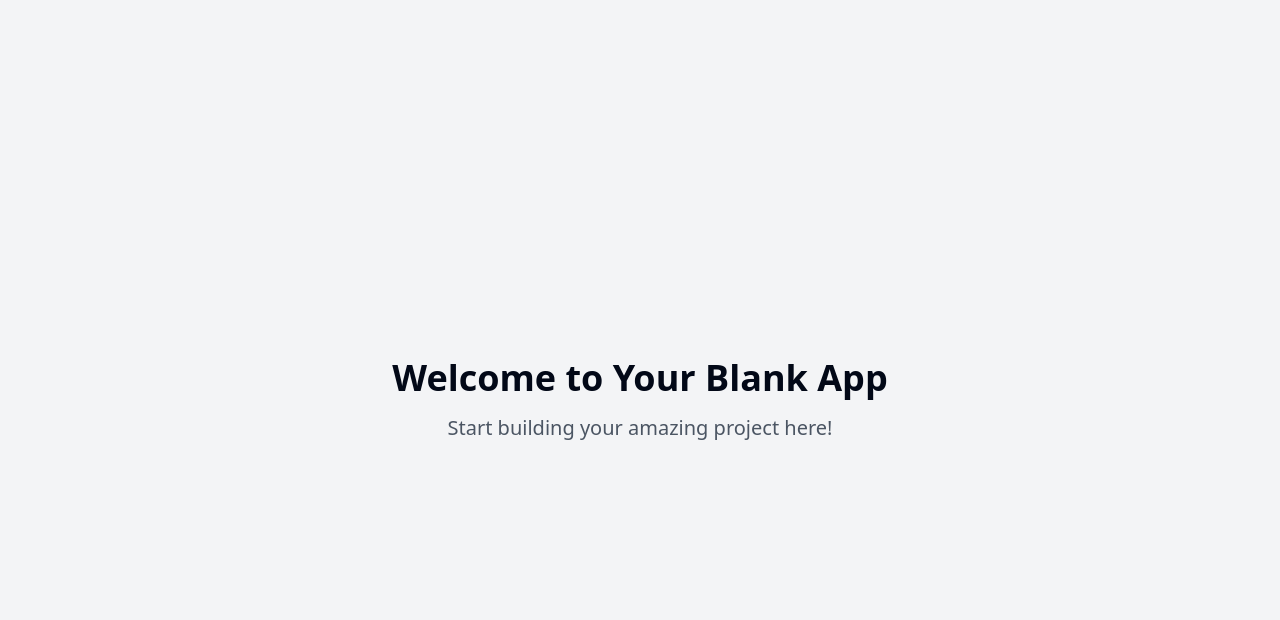
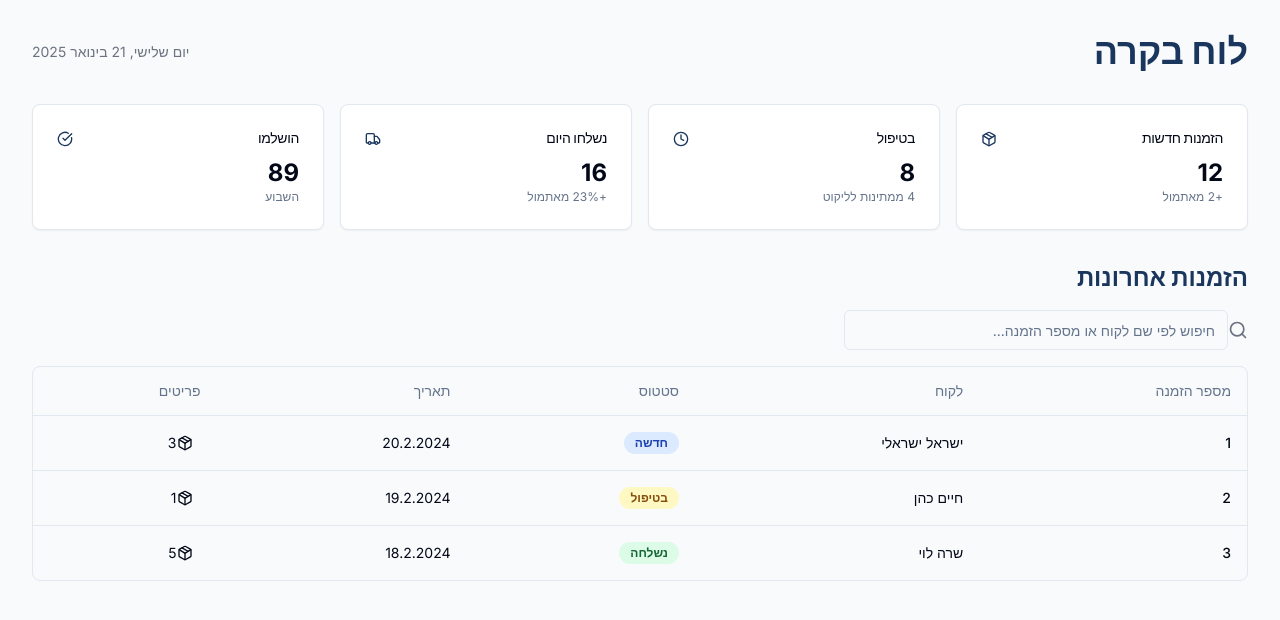
Before and after one commit to Dvir-B/swiftpick-delivery-app, a React (Vite) app: page / in a window 1280 px wide. Shown: the top 620 px of the page. Built offline with nearby package versions, Linux system fonts and the light colour scheme.

Commit message:
Implement e-commerce order service
Add a new service to handle e-commerce orders, enabling the transfer of orders to delivery companies and facilitating accurate order picking.
[skip gpt_engineer]

```diff
--- a/src/App.tsx
+++ b/src/App.tsx
@@ -9,6 +9,7 @@ const queryClient = new QueryClient();
 
 const App = () => (
   <QueryClientProvider client={queryClient}>
+    <div dir="rtl">
       <TooltipProvider>
         <Toaster />
         <Sonner />
@@ -18,6 +19,7 @@ const App = () => (
           </Routes>
         </BrowserRouter>
       </TooltipProvider>
+    </div>
   </QueryClientProvider>
 );
 
--- /dev/null
+++ b/src/components/DashboardStats.tsx
@@ -0,0 +1,60 @@
+import { Card, CardContent, CardHeader, CardTitle } from "@/components/ui/card";
+import { Package, Truck, Clock, CheckCircle } from "lucide-react";
+
+export function DashboardStats() {
+  return (
+    <div className="grid gap-4 md:grid-cols-2 lg:grid-cols-4">
+      <Card>
+        <CardHeader className="flex flex-row items-center justify-between space-y-0 pb-2">
+          <CardTitle className="text-sm font-medium">הזמנות חדשות</CardTitle>
+          <Package className="h-4 w-4 text-primary" />
+        </CardHeader>
+        <CardContent>
+          <div className="text-2xl font-bold">12</div>
+          <p className="text-xs text-muted-foreground">
+            +2 מאתמול
+          </p>
+        </CardContent>
+      </Card>
+
+      <Card>
+        <CardHeader className="flex flex-row items-center justify-between space-y-0 pb-2">
+          <CardTitle className="text-sm font-medium">בטיפול</CardTitle>
+          <Clock className="h-4 w-4 text-primary" />
+        </CardHeader>
+        <CardContent>
+          <div className="text-2xl font-bold">8</div>
+          <p className="text-xs text-muted-foreground">
+            4 ממתינות לליקוט
+          </p>
+        </CardContent>
+      </Card>
+
+      <Card>
+        <CardHeader className="flex flex-row items-center justify-between space-y-0 pb-2">
+          <CardTitle className="text-sm font-medium">נשלחו היום</CardTitle>
+          <Truck className="h-4 w-4 text-primary" />
+        </CardHeader>
+        <CardContent>
+          <div className="text-2xl font-bold">16</div>
+          <p className="text-xs text-muted-foreground">
+            +23% מאתמול
+          </p>
+        </CardContent>
+      </Card>
+
+      <Card>
+        <CardHeader className="flex flex-row items-center justify-between space-y-0 pb-2">
+          <CardTitle className="text-sm font-medium">הושלמו</CardTitle>
+          <CheckCircle className="h-4 w-4 text-primary" />
+        </CardHeader>
+        <CardContent>
+          <div className="text-2xl font-bold">89</div>
+          <p className="text-xs text-muted-foreground">
+            השבוע
+          </p>
+        </CardContent>
+      </Card>
+    </div>
+  );
+}
--- /dev/null
+++ b/src/components/OrdersTable.tsx
@@ -0,0 +1,89 @@
+import { Table, TableBody, TableCell, TableHead, TableHeader, TableRow } from "@/components/ui/table";
+import { Badge } from "@/components/ui/badge";
+import { Package, Search } from "lucide-react";
+import { Input } from "@/components/ui/input";
+import { useState } from "react";
+
+interface Order {
+  id: string;
+  customer: string;
+  status: "new" | "processing" | "shipped";
+  date: string;
+  items: number;
+}
+
+const mockOrders: Order[] = [
+  { id: "1", customer: "ישראל ישראלי", status: "new", date: "2024-02-20", items: 3 },
+  { id: "2", customer: "חיים כהן", status: "processing", date: "2024-02-19", items: 1 },
+  { id: "3", customer: "שרה לוי", status: "shipped", date: "2024-02-18", items: 5 },
+];
+
+const statusColors = {
+  new: "bg-blue-100 text-blue-800",
+  processing: "bg-yellow-100 text-yellow-800",
+  shipped: "bg-green-100 text-green-800",
+};
+
+const statusText = {
+  new: "חדשה",
+  processing: "בטיפול",
+  shipped: "נשלחה",
+};
+
+export function OrdersTable() {
+  const [searchTerm, setSearchTerm] = useState("");
+  const [orders, setOrders] = useState<Order[]>(mockOrders);
+
+  const filteredOrders = orders.filter(order =>
+    order.customer.toLowerCase().includes(searchTerm.toLowerCase()) ||
+    order.id.includes(searchTerm)
+  );
+
+  return (
+    <div className="space-y-4">
+      <div className="flex items-center space-x-2 mb-4">
+        <Search className="w-5 h-5 text-gray-500" />
+        <Input
+          placeholder="חיפוש לפי שם לקוח או מספר הזמנה..."
+          value={searchTerm}
+          onChange={(e) => setSearchTerm(e.target.value)}
+          className="max-w-sm"
+        />
+      </div>
+
+      <div className="border rounded-lg">
+        <Table>
+          <TableHeader>
+            <TableRow>
+              <TableHead className="text-right">מספר הזמנה</TableHead>
+              <TableHead className="text-right">לקוח</TableHead>
+              <TableHead className="text-right">סטטוס</TableHead>
+              <TableHead className="text-right">תאריך</TableHead>
+              <TableHead className="text-right">פריטים</TableHead>
+            </TableRow>
+          </TableHeader>
+          <TableBody>
+            {filteredOrders.map((order) => (
+              <TableRow key={order.id} className="cursor-pointer hover:bg-gray-50">
+                <TableCell className="font-medium">{order.id}</TableCell>
+                <TableCell>{order.customer}</TableCell>
+                <TableCell>
+                  <Badge className={statusColors[order.status]}>
+                    {statusText[order.status]}
+                  </Badge>
+                </TableCell>
+                <TableCell>{new Date(order.date).toLocaleDateString("he-IL")}</TableCell>
+                <TableCell>
+                  <div className="flex items-center">
+                    <Package className="w-4 h-4 mr-2" />
+                    {order.items}
+                  </div>
+                </TableCell>
+              </TableRow>
+            ))}
+          </TableBody>
+        </Table>
+      </div>
+    </div>
+  );
+}
--- a/src/index.css
+++ b/src/index.css
@@ -1,101 +1,42 @@
+@import url('https://fonts.googleapis.com/css2?family=Inter:wght@400;500;600;700&family=Rubik:wght@500;600;700&display=swap');
+
 @tailwind base;
 @tailwind components;
 @tailwind utilities;
 
 @layer base {
   :root {
-    --background: 0 0% 100%;
+    --background: 210 40% 98%;
     --foreground: 222.2 84% 4.9%;
-
     --card: 0 0% 100%;
     --card-foreground: 222.2 84% 4.9%;
-
     --popover: 0 0% 100%;
     --popover-foreground: 222.2 84% 4.9%;
-
-    --primary: 222.2 47.4% 11.2%;
+    --primary: 221 47% 23%;
     --primary-foreground: 210 40% 98%;
-
     --secondary: 210 40% 96.1%;
     --secondary-foreground: 222.2 47.4% 11.2%;
-
     --muted: 210 40% 96.1%;
     --muted-foreground: 215.4 16.3% 46.9%;
-
     --accent: 210 40% 96.1%;
     --accent-foreground: 222.2 47.4% 11.2%;
-
     --destructive: 0 84.2% 60.2%;
     --destructive-foreground: 210 40% 98%;
-
     --border: 214.3 31.8% 91.4%;
     --input: 214.3 31.8% 91.4%;
-    --ring: 222.2 84% 4.9%;
-
+    --ring: 221 47% 23%;
     --radius: 0.5rem;
-
-    --sidebar-background: 0 0% 98%;
-
-    --sidebar-foreground: 240 5.3% 26.1%;
-
-    --sidebar-primary: 240 5.9% 10%;
-
-    --sidebar-primary-foreground: 0 0% 98%;
-
-    --sidebar-accent: 240 4.8% 95.9%;
-
-    --sidebar-accent-foreground: 240 5.9% 10%;
-
-    --sidebar-border: 220 13% 91%;
-
-    --sidebar-ring: 217.2 91.2% 59.8%;
   }
 
-  .dark {
-    --background: 222.2 84% 4.9%;
-    --foreground: 210 40% 98%;
-
-    --card: 222.2 84% 4.9%;
-    --card-foreground: 210 40% 98%;
-
-    --popover: 222.2 84% 4.9%;
-    --popover-foreground: 210 40% 98%;
-
-    --primary: 210 40% 98%;
-    --primary-foreground: 222.2 47.4% 11.2%;
-
-    --secondary: 217.2 32.6% 17.5%;
-    --secondary-foreground: 210 40% 98%;
-
-    --muted: 217.2 32.6% 17.5%;
-    --muted-foreground: 215 20.2% 65.1%;
-
-    --accent: 217.2 32.6% 17.5%;
-    --accent-foreground: 210 40% 98%;
-
-    --destructive: 0 62.8% 30.6%;
-    --destructive-foreground: 210 40% 98%;
-
-    --border: 217.2 32.6% 17.5%;
-    --input: 217.2 32.6% 17.5%;
-    --ring: 212.7 26.8% 83.9%;
-    --sidebar-background: 240 5.9% 10%;
-    --sidebar-foreground: 240 4.8% 95.9%;
-    --sidebar-primary: 224.3 76.3% 48%;
-    --sidebar-primary-foreground: 0 0% 100%;
-    --sidebar-accent: 240 3.7% 15.9%;
-    --sidebar-accent-foreground: 240 4.8% 95.9%;
-    --sidebar-border: 240 3.7% 15.9%;
-    --sidebar-ring: 217.2 91.2% 59.8%;
-  }
-}
-
-@layer base {
   * {
     @apply border-border;
   }
 
   body {
-    @apply bg-background text-foreground;
+    @apply bg-background text-foreground font-sans;
+  }
+
+  h1, h2, h3, h4, h5, h6 {
+    @apply font-heading;
   }
 }
--- a/src/pages/Index.tsx
+++ b/src/pages/Index.tsx
@@ -1,11 +1,26 @@
-// Update this page (the content is just a fallback if you fail to update the page)
+import { DashboardStats } from "@/components/DashboardStats";
+import { OrdersTable } from "@/components/OrdersTable";
 
 const Index = () => {
   return (
-    <div className="min-h-screen flex items-center justify-center bg-gray-100">
-      <div className="text-center">
-        <h1 className="text-4xl font-bold mb-4">Welcome to Your Blank App</h1>
-        <p className="text-xl text-gray-600">Start building your amazing project here!</p>
+    <div className="container mx-auto py-8 space-y-8">
+      <div className="flex justify-between items-center">
+        <h1 className="text-4xl font-bold text-primary">לוח בקרה</h1>
+        <div className="text-sm text-gray-500">
+          {new Date().toLocaleDateString("he-IL", {
+            weekday: 'long',
+            year: 'numeric',
+            month: 'long',
+            day: 'numeric'
+          })}
+        </div>
+      </div>
+
+      <DashboardStats />
+
+      <div className="space-y-4">
+        <h2 className="text-2xl font-semibold text-primary">הזמנות אחרונות</h2>
+        <OrdersTable />
       </div>
     </div>
   );
--- a/tailwind.config.ts
+++ b/tailwind.config.ts
@@ -12,85 +12,57 @@ export default {
   theme: {
     container: {
       center: true,
-			padding: '2rem',
+      padding: "2rem",
       screens: {
-				'2xl': '1400px'
-			}
+        "2xl": "1400px",
+      },
     },
     extend: {
       colors: {
-				border: 'hsl(var(--border))',
-				input: 'hsl(var(--input))',
-				ring: 'hsl(var(--ring))',
-				background: 'hsl(var(--background))',
-				foreground: 'hsl(var(--foreground))',
+        border: "hsl(var(--border))",
+        input: "hsl(var(--input))",
+        ring: "hsl(var(--ring))",
+        background: "hsl(var(--background))",
+        foreground: "hsl(var(--foreground))",
         primary: {
-					DEFAULT: 'hsl(var(--primary))',
-					foreground: 'hsl(var(--primary-foreground))'
+          DEFAULT: "#1a365d",
+          foreground: "#ffffff",
         },
         secondary: {
-					DEFAULT: 'hsl(var(--secondary))',
-					foreground: 'hsl(var(--secondary-foreground))'
+          DEFAULT: "#f7fafc",
+          foreground: "#1a365d",
         },
         destructive: {
-					DEFAULT: 'hsl(var(--destructive))',
-					foreground: 'hsl(var(--destructive-foreground))'
+          DEFAULT: "hsl(var(--destructive))",
+          foreground: "hsl(var(--destructive-foreground))",
         },
         muted: {
-					DEFAULT: 'hsl(var(--muted))',
-					foreground: 'hsl(var(--muted-foreground))'
+          DEFAULT: "hsl(var(--muted))",
+          foreground: "hsl(var(--muted-foreground))",
         },
         accent: {
-					DEFAULT: 'hsl(var(--accent))',
-					foreground: 'hsl(var(--accent-foreground))'
+          DEFAULT: "hsl(var(--accent))",
+          foreground: "hsl(var(--accent-foreground))",
         },
         popover: {
-					DEFAULT: 'hsl(var(--popover))',
-					foreground: 'hsl(var(--popover-foreground))'
+          DEFAULT: "hsl(var(--popover))",
+          foreground: "hsl(var(--popover-foreground))",
         },
         card: {
-					DEFAULT: 'hsl(var(--card))',
-					foreground: 'hsl(var(--card-foreground))'
+          DEFAULT: "hsl(var(--card))",
+          foreground: "hsl(var(--card-foreground))",
         },
-				sidebar: {
-					DEFAULT: 'hsl(var(--sidebar-background))',
-					foreground: 'hsl(var(--sidebar-foreground))',
-					primary: 'hsl(var(--sidebar-primary))',
-					'primary-foreground': 'hsl(var(--sidebar-primary-foreground))',
-					accent: 'hsl(var(--sidebar-accent))',
-					'accent-foreground': 'hsl(var(--sidebar-accent-foreground))',
-					border: 'hsl(var(--sidebar-border))',
-					ring: 'hsl(var(--sidebar-ring))'
-				}
+      },
+      fontFamily: {
+        sans: ["Inter", "sans-serif"],
+        heading: ["Rubik", "sans-serif"],
       },
       borderRadius: {
-				lg: 'var(--radius)',
-				md: 'calc(var(--radius) - 2px)',
-				sm: 'calc(var(--radius) - 4px)'
+        lg: "var(--radius)",
+        md: "calc(var(--radius) - 2px)",
+        sm: "calc(var(--radius) - 4px)",
       },
-			keyframes: {
-				'accordion-down': {
-					from: {
-						height: '0'
     },
-					to: {
-						height: 'var(--radix-accordion-content-height)'
-					}
-				},
-				'accordion-up': {
-					from: {
-						height: 'var(--radix-accordion-content-height)'
-					},
-					to: {
-						height: '0'
-					}
-				}
-			},
-			animation: {
-				'accordion-down': 'accordion-down 0.2s ease-out',
-				'accordion-up': 'accordion-up 0.2s ease-out'
-			}
-		}
   },
   plugins: [require("tailwindcss-animate")],
 } satisfies Config;
```
Lines whose indentation alone changed are shown as unchanged.
